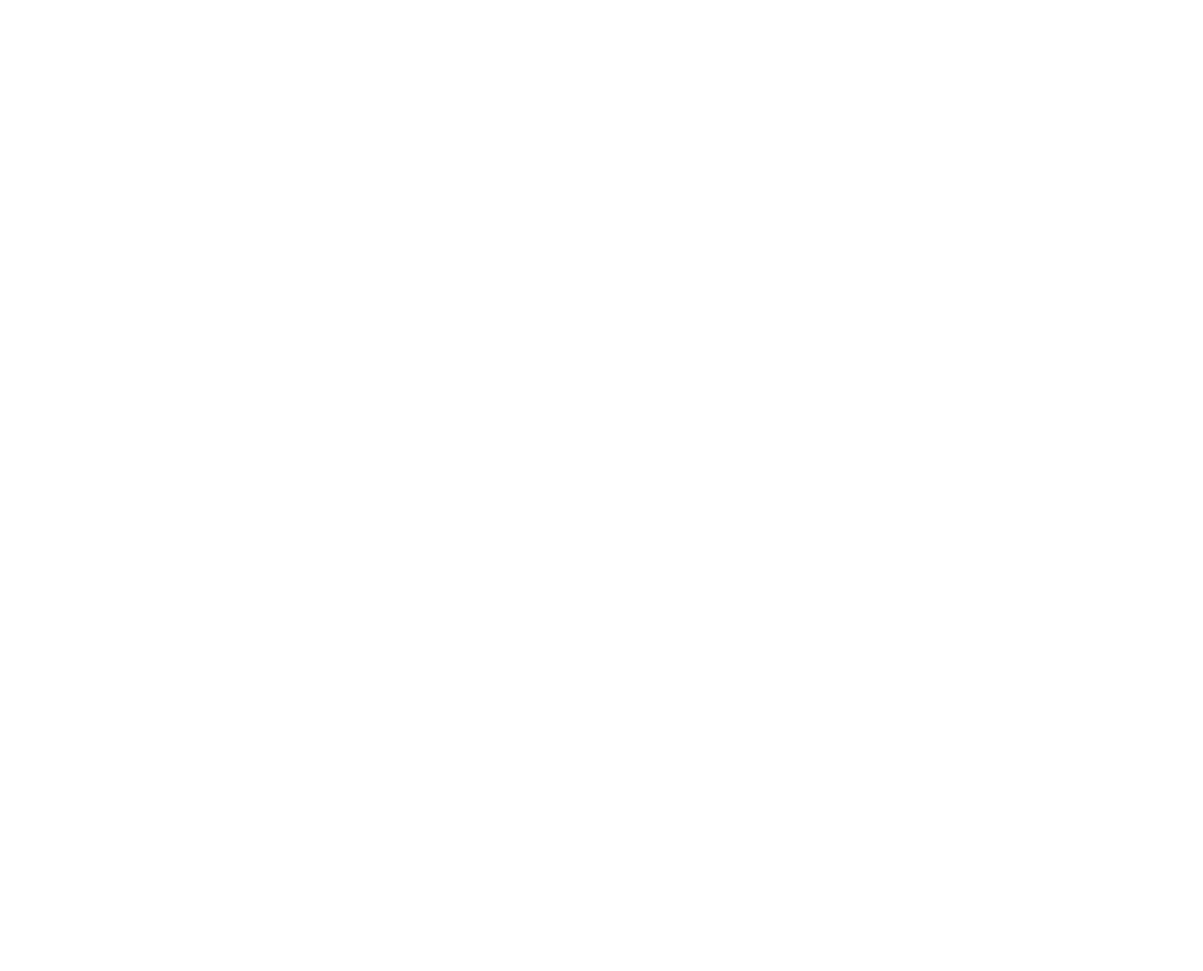
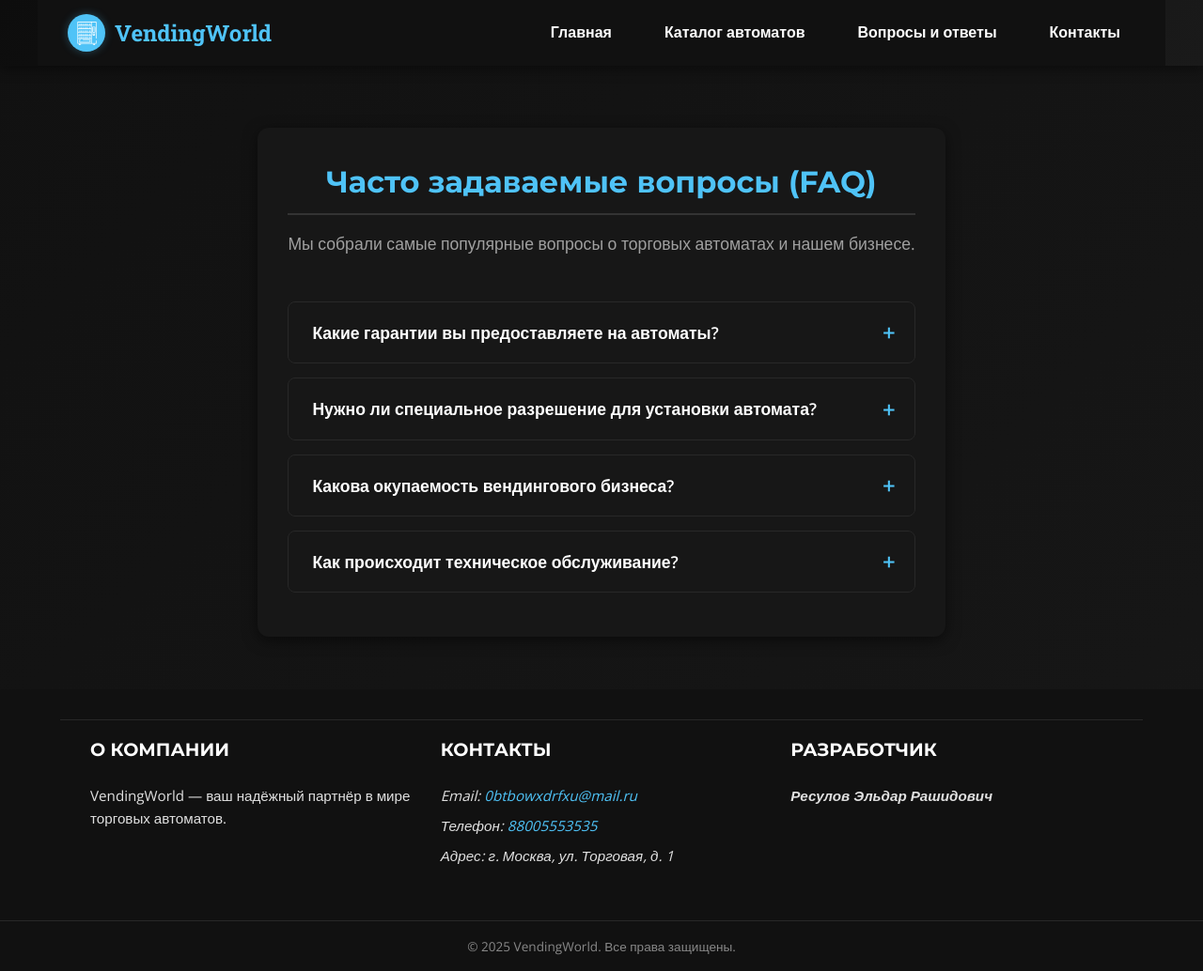
Before and after one commit to Bebrick322/Kursovaya, a plain HTML site: page faq.html in a window 1280 px wide. Shown: the whole page at 94% size. Before the commit the page ends 800 px from the top, so only its background shows below. Drawn offline with nearby package versions, Linux system fonts and the light colour scheme.

Commit message:
добавление страницы faq и изменение стилей

```diff
--- a/faq.html
+++ b/faq.html
@@ -0,0 +1,118 @@
+<!DOCTYPE html>
+<html lang="ru">
+<head>
+    <meta charset="UTF-8">
+    <meta name="viewport" content="width=device-width, initial-scale=1.0">
+    <title>Вопросы и ответы (FAQ) - VendingWorld</title>
+    <link rel="icon" type="image/png" href="images/logo.png">
+    <link rel="preconnect" href="https://fonts.googleapis.com">
+    <link rel="preconnect" href="https://fonts.gstatic.com" crossorigin>
+    <link href="https://fonts.googleapis.com/css2?family=Montserrat:wght@600;700&family=Open+Sans:wght@400;600&family=Roboto+Slab:wght@700&display=swap" rel="stylesheet">
+    <link rel="stylesheet" href="style.css">
+</head>
+<body>
+
+    <header>
+        <div class="header-container">
+            <a href="index.html" class="logo">
+                <span class="logo-circle">
+                    <img src="images/logo.png" alt="Логотип" class="logo-img">
+                </span>
+                <span class="logo-text">VendingWorld</span>
+            </a>
+
+            <nav>
+                <input type="checkbox" id="menu-check" class="menu-check">
+                <label for="menu-check" class="menu-toggle" aria-label="Меню">
+                    <span class="burger-icon"></span>
+                </label>
+                <ul class="nav-list">
+                    <li><a href="index.html">Главная</a></li>
+                    <li><a href="catalog.html">Каталог автоматов</a></li>
+                    <li><a href="faq.html">Вопросы и ответы</a></li> <li><a href="index.html#contacts">Контакты</a></li>
+                </ul>
+            </nav>
+        </div>
+    </header>
+
+    <main>
+        <section id="faq" class="faq-section">
+            <h2>Часто задаваемые вопросы (FAQ)</h2>
+            <p class="section-description">Мы собрали самые популярные вопросы о торговых автоматах и нашем бизнесе.</p>
+
+            <div class="accordion-container">
+
+                <details class="faq-item">
+                    <summary class="faq-question">Какие гарантии вы предоставляете на автоматы?</summary>
+                    <div class="faq-answer">
+                        <p>Мы предоставляем полную гарантию 1 год на все основные компоненты автомата (платежная система, холодильное оборудование, электроника). Также мы обеспечиваем послегарантийное обслуживание.</p>
+                    </div>
+                </details>
+
+                <details class="faq-item">
+                    <summary class="faq-question">Нужно ли специальное разрешение для установки автомата?</summary>
+                    <div class="faq-answer">
+                        <p>В большинстве случаев для установки автомата требуется только договор аренды с собственником помещения. Специальных лицензий или разрешений обычно не требуется, если вы не продаете алкоголь или табак.</p>
+                    </div>
+                </details>
+
+                <details class="faq-item">
+                    <summary class="faq-question">Какова окупаемость вендингового бизнеса?</summary>
+                    <div class="faq-answer">
+                        <p>Окупаемость сильно зависит от места установки и типа автомата. В среднем, при удачном расположении, автоматы окупаются в течение 12–18 месяцев. Мы помогаем с анализом локации.</p>
+                    </div>
+                </details>
+
+                <details class="faq-item">
+                    <summary class="faq-question">Как происходит техническое обслуживание?</summary>
+                    <div class="faq-answer">
+                        <p>Техническое обслуживание (инкассация, пополнение товаров) обычно занимает 1-2 часа в неделю на один автомат. Наша система мониторинга позволяет отслеживать остатки и сбои удаленно.</p>
+                    </div>
+                </details>
+
+            </div>
+        </section>
+    </main>
+
+    <footer>
+        <div class="footer-container">
+            <div class="footer-section">
+                <h4><span class="footer-link-box">О компании</span></h4>
+                <p>VendingWorld — ваш надёжный партнёр в мире торговых автоматов.</p>
+            </div>
+
+            <div class="footer-section">
+                <h4 id="contacts"><span class="footer-link-box">Контакты</span></h4>
+                <address>
+                    <p>Email: <a href="mailto:0btbowxdrfxu@mail.ru">0btbowxdrfxu@mail.ru</a></p>
+                    <p>Телефон: <a href="tel:88005553535">88005553535</a></p>
+                    <p>Адрес: г. Москва, ул. Торговая, д. 1</p>
+                </address>
+            </div>
+
+            <div class="footer-section">
+                <h4><span class="footer-link-box">Разработчик</span></h4>
+                <address>
+                    <p><strong>Ресулов Эльдар Рашидович</strong></p>
+                </address>
+            </div>
+        </div>
+
+        <div class="footer-bottom">
+            <p>© 2025 VendingWorld. Все права защищены.</p>
+        </div>
+    </footer>
+
+    <script>
+        // Скрипт для автоматического закрытия меню при клике на ссылку (для мобильных)
+        document.querySelectorAll('.nav-list a').forEach(item => {
+            item.addEventListener('click', () => {
+                const menuCheck = document.getElementById('menu-check');
+                if (menuCheck) {
+                    menuCheck.checked = false;
+                }
+            });
+        });
+    </script>
+</body>
+</html>
--- a/style.css
+++ b/style.css
@@ -648,6 +648,118 @@ footer {
 }
 
 
+/* --- СТИЛИ ДЛЯ FAQ (АККОРДЕОН) --- */
+
+.faq-section {
+    max-width: 900px;
+    margin: 2rem auto;
+    padding: 2rem;
+    border-radius: 12px;
+    background: var(--bg-light); /* Используем переменную */
+    box-shadow: var(--shadow-base); /* Используем переменную */
+}
+
+.faq-section h2 {
+    color: var(--primary-color);
+    text-align: center;
+    border-bottom: 2px solid #333;
+}
+
+.accordion-container {
+    margin-top: 2rem;
+    width: 100%;
+}
+
+.faq-item {
+    display: block;
+    border: 1px solid #282828;
+    border-radius: 8px;
+    margin-bottom: 15px;
+    background: #1e1e1e;
+    overflow: hidden;
+    transition: box-shadow var(--transition-speed);
+}
+
+.faq-item summary::-webkit-details-marker,
+.faq-item summary::marker {
+    display: none;
+    content: "";
+}
+
+.faq-item:hover {
+    box-shadow: 0 0 15px rgba(79, 195, 247, 0.2);
+}
+
+.faq-question {
+    margin: 0;
+    padding: 18px 25px;
+    display: block;
+    cursor: pointer;
+    background: #171717;
+    color: #ffffff;
+    font-weight: 600;
+    font-size: 1.1rem;
+    position: relative;
+    transition: background-color 0.3s;
+    list-style: none;
+}
+
+.faq-question:hover {
+    background-color: #222;
+    color: var(--primary-color);
+}
+
+/* Иконка "плюс/минус" */
+.faq-question::after {
+    content: '+';
+    position: absolute;
+    right: 20px;
+    top: 50%;
+    transform: translateY(-50%);
+    font-size: 1.5rem;
+    color: var(--primary-color);
+    transition: transform var(--transition-speed);
+    line-height: 1;
+}
+
+/* Изменение иконки, когда аккордеон открыт */
+.faq-item[open] .faq-question::after {
+    content: '−'; /* Знак минус */
+}
+
+/* Стили для ответа (Content) */
+.faq-answer {
+    padding: 15px 25px 25px;
+    background: #1e1e1e;
+    border-top: 1px solid #282828;
+    color: var(--text-light);
+}
+
+.faq-answer p {
+    margin: 0;
+    line-height: 1.8;
+}
+
+/* Исправление отступа для тега details */
+.faq-item[open] {
+    padding-bottom: 0;
+}
+
+/* Медиа-запросы для FAQ */
+@media (max-width: 600px) {
+    .faq-section {
+        padding: 1.5rem;
+    }
+    .faq-question {
+        padding: 15px 20px;
+        font-size: 1rem;
+    }
+    .faq-answer {
+        padding: 10px 20px 20px;
+    }
+}
+
+
 
 @media (max-width: 1024px) {
     /* ... */
```
